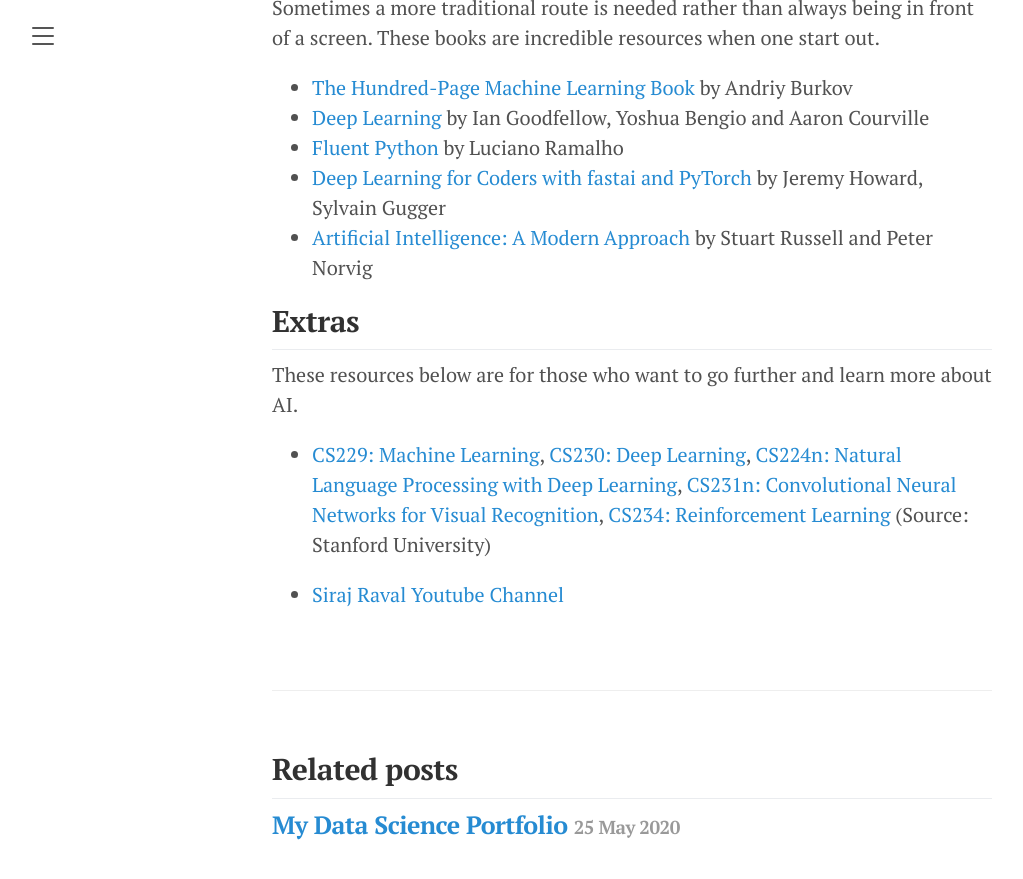
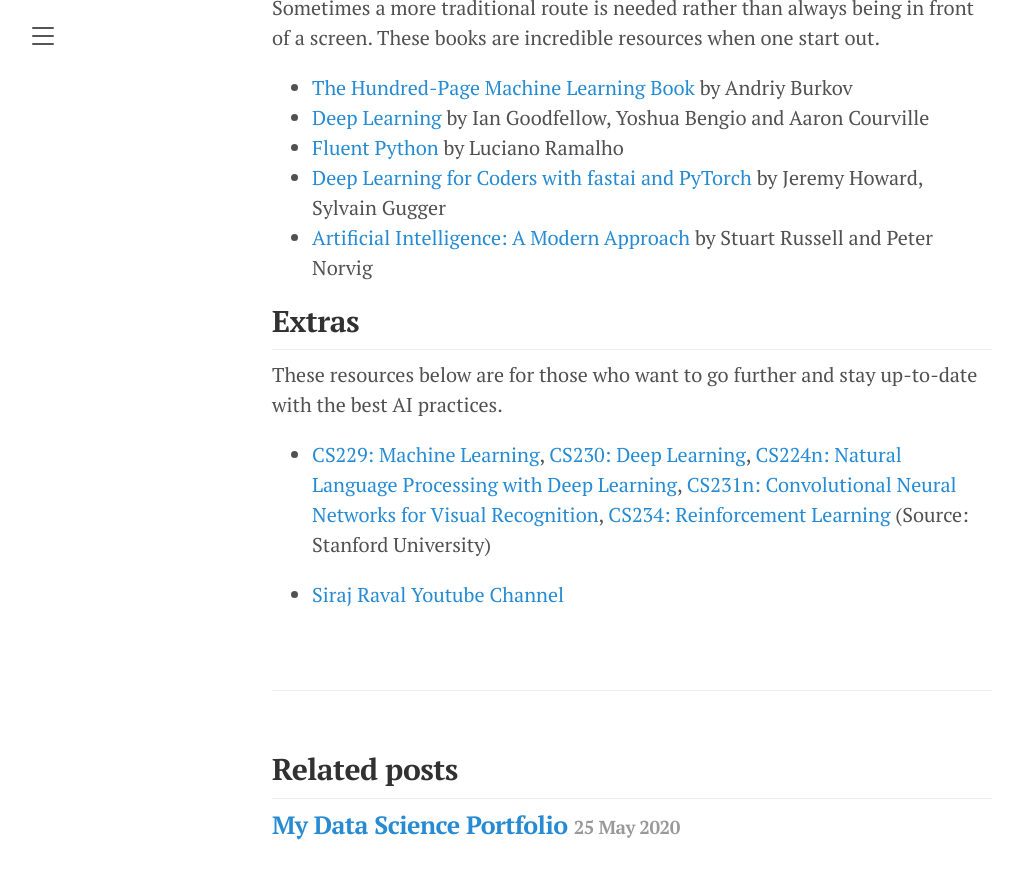
Before and after one commit to florentfettu/florentfettu.github.io, a Jekyll site: the page built from _posts/2020-05-26-my-self-created-artificial-intelligence-path.md, in a window 1280 px wide and 900 px high, scrolled down 2382 px. Shown: the top 879 px of the window, without its empty margins (8-1031 px from the left). Built offline with Jekyll 4.4.1, drawn with Linux system fonts in a browser that asks for light colours; nearby versions of some CDN libraries.

Commit message:
Update 2020-05-26-my-self-created-artificial-intelligence-path.md

```diff
--- a/_posts/2020-05-26-my-self-created-artificial-intelligence-path.md
+++ b/_posts/2020-05-26-my-self-created-artificial-intelligence-path.md
@@ -69,7 +69,7 @@
 
 ## Extras
 
-These resources below are for those who want to go further and learn more about AI.
+These resources below are for those who want to go further and stay up-to-date with the best AI practices.
 
 * <a href="http://cs229.stanford.edu/" target="_blank"> CS229: Machine Learning</a>,<a href="https://cs230.stanford.edu/" target="_blank"> CS230: Deep Learning</a>,<a href="http://web.stanford.edu/class/cs224n/" target="_blank"> CS224n: Natural Language Processing with Deep Learning</a>,<a href="http://cs231n.stanford.edu/" target="_blank"> CS231n: Convolutional Neural Networks for Visual Recognition</a>,<a href="http://web.stanford.edu/class/cs234/index.html" target="_blank"> CS234: Reinforcement Learning </a> (Source: Stanford University)
 
```
